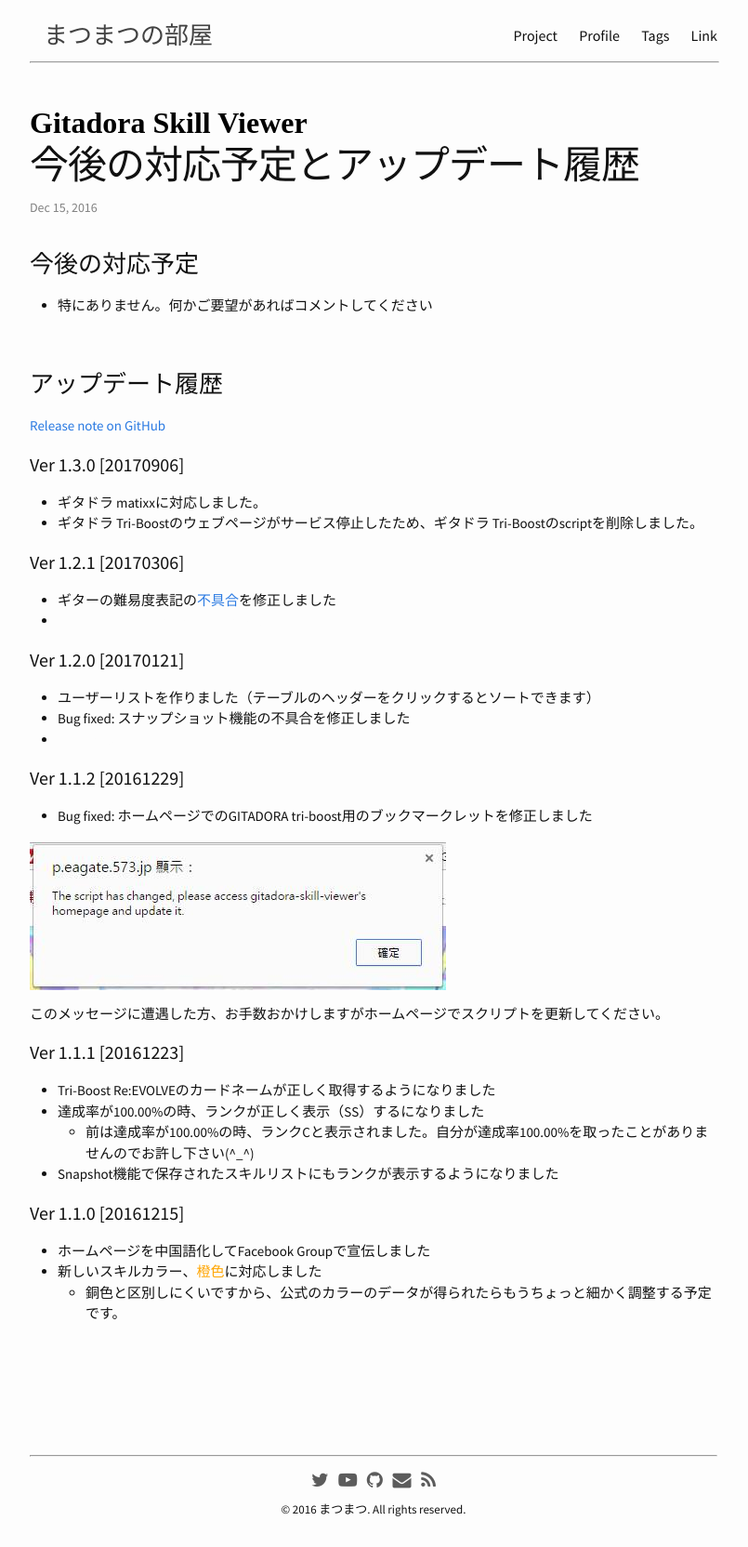
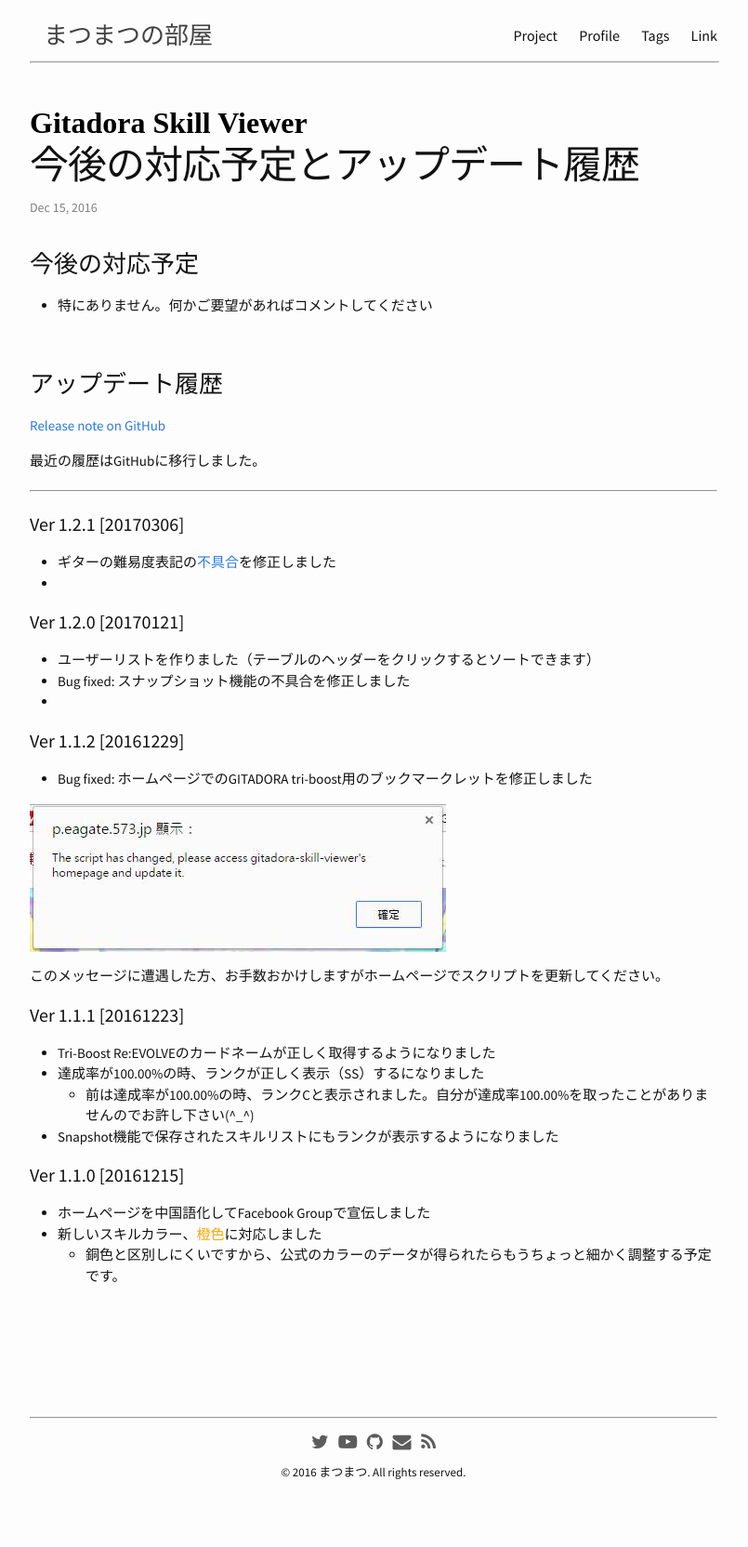
Before and after one commit to ssdh233/ssdh233.github.io, a Jekyll site: the page built from _posts/2016-12-15-development.md, in a window 1280 px wide. Shown: the whole page at 93% size, without its empty margins (238-1043 px from the left). Built offline with Jekyll 4.4.1, drawn with Linux system fonts in a browser that asks for light colours; nearby versions of some CDN libraries; some web fonts are replaced; comment, search, counter and statistics services are not loaded; after the commit the page ends 1623 px from its top, so only the background shows below that.

Commit message:
Update post

```diff
--- a/_posts/2016-12-15-development.md
+++ b/_posts/2016-12-15-development.md
@@ -11,15 +11,15 @@
 ### 今後の対応予定
 * 特にありません。何かご要望があればコメントしてください
 
-<br/>
+<br />
 
 ### アップデート履歴
 
 [Release note on GitHub](https://github.com/matsumatsu233/gitadora-skill-viewer/releases)
 
-#### Ver 1.3.0 [20170906]
-* ギタドラ matixxに対応しました。
-* ギタドラ Tri-Boostのウェブページがサービス停止したため、ギタドラ Tri-Boostのscriptを削除しました。
+最近の履歴はGitHubに移行しました。
+
+<hr style="margin: 20px 0"/>
 
 #### Ver 1.2.1 [20170306]
 * ギターの難易度表記の[不具合](http://disq.us/p/1gbh2hm)を修正しました
```
